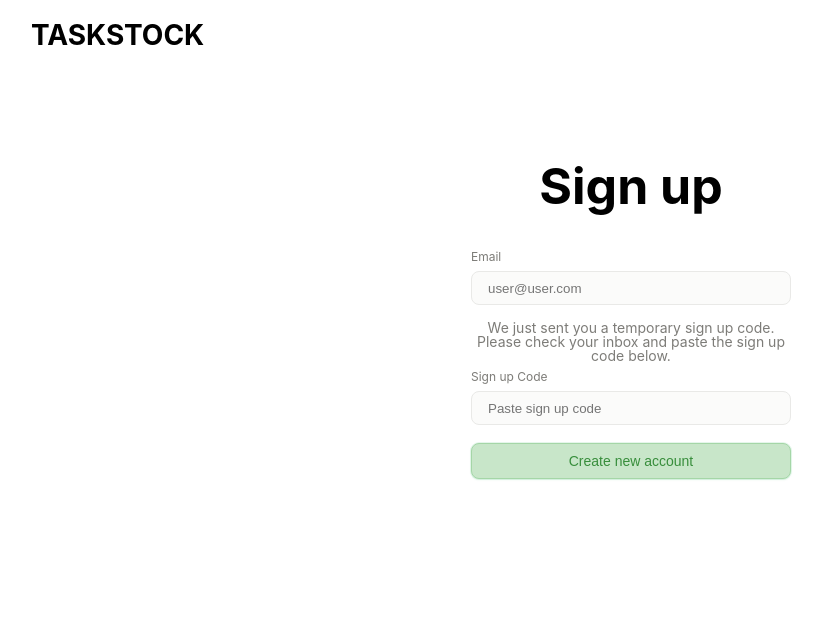
After one commit to TaskStock/TaskStock, a Django app: page /signup/step1/ in a window 1280 px wide. The commit adds this page. Shown: the top 639 px of the page, without its empty margins (9-832 px from the left). Run offline with Django 4.2, Linux system fonts and the light colour scheme; some libraries are stand-ins or nearby versions; some web fonts are replaced.

Commit message:
#22 feat: login template

```diff
--- a/server/apps/account/urls.py
+++ b/server/apps/account/urls.py
@@ -2,5 +2,7 @@ from django.urls import path
 from .views import *
 
 urlpatterns = [
-    path('', login),
+    path('login/', login),
+    path('signup/step1/', signup1),
+    path('signup/step2/', signup2),
 ]
--- a/server/apps/account/views.py
+++ b/server/apps/account/views.py
@@ -3,3 +3,10 @@ from django.shortcuts import render
 def login(request):
 
     return render(request, 'account/login.html')
+
+def signup1(request):
+    return render(request, 'account/signup1.html')
+
+
+def signup2(request):
+    return render(request, 'account/signup2.html')
--- a/server/config/urls.py
+++ b/server/config/urls.py
@@ -5,7 +5,7 @@ from django.conf.urls.static import static
 
 urlpatterns = [
     path('admin/', admin.site.urls),
-    path('login/',include('server.apps.account.urls')),
+    path('',include('server.apps.account.urls')),
     path('main/', include('server.apps.main.urls')),
 ]
 
--- a/server/static/css/login.css
+++ b/server/static/css/login.css
@@ -22,6 +22,7 @@
     /* grey */
     --grey_bg: #FBFBFA;
     --grey_border: rgba(233, 233, 231);
+    --grey_400: rgba(55, 53, 47, 0.65);
 
     /* font */
     --hero: 50px;
@@ -71,14 +72,26 @@ header h1{
     font-weight: bold;
 }
 main{
-    height: calc(100vh);
+    height: calc(80vh);
     gap: var(--gutter);
     flex-direction: column;
+    width: 320px;
+    margin: auto;
 }
 .login__header{
     font-size: var(--hero);
     font-weight: 700;
     margin-bottom: 24px;
+}
+.login__header--signup{
+    font-size: var(--hero);
+    font-weight: 700;
+}
+.login__header--signup + span{
+    font-size: var(--heading3);
+    width: 400px;
+    text-align: center;
+    margin-bottom: 20px;
 }
 .login__google{
     width: 320px;
@@ -101,3 +114,48 @@ main{
     text-decoration: underline;
     cursor: pointer;
 }
+.auth-email,
+.signup-code,
+.signup2{
+    display: flex;
+    flex-direction: column;
+    /* align-items: center; */
+    gap: 8px;
+}
+.auth-email label,
+.signup-code label,
+.signup2 label{
+    font-size: var(--caption);
+    color: var(--grey_400);
+
+}
+.auth-email input,
+.signup-code input,
+.signup2 input{
+    width: 320px;
+    height: 34px;
+    border-radius: var(--border-r);
+    border: 1px solid var(--grey_border);
+    background-color: var(--grey_bg);
+    padding: 0 var(--gutter);
+
+}
+.signup-code span{
+    color: var(--grey_400);
+    font-size: var(--body2);
+    text-align: center;
+}
+.signup1-btn,
+.signup2-btn{
+    width: 320px;
+    height: 36px;
+    white-space: nowrap;
+    border-radius: var(--border-r);
+    border: 1px solid var(--green_200);
+    color: var(--green_700);
+    background-color: var(--green_100);
+    margin-top: 10px;
+    font-size: var(--body2);
+    box-shadow: rgba(17, 171, 73, 0.1) 0px 1px 2px,
+    rgba(17, 171, 73, 0.1) 0px 0px 0px 1px
+}
--- /dev/null
+++ b/server/templates/account/base_login.html
@@ -0,0 +1,32 @@
+{% load static %}
+<!DOCTYPE html>
+<html lang="en">
+<head>
+    <meta charset="UTF-8">
+    <meta http-equiv="X-UA-Compatible" content="IE=edge">
+    <meta name="viewport" content="width=device-width, initial-scale=1.0">
+    <!-- font : pretendard -->
+    <link rel="stylesheet" as="style" crossorigin href="https://cdn.jsdelivr.net/gh/orioncactus/pretendard@v1.3.8/dist/web/static/pretendard.css" />
+    <!-- icon : css.gg -->
+    <link href="https://css.gg/css" rel="stylesheet" />
+    <link href="https://unpkg.com/css.gg/icons/icons.css" rel="stylesheet" />
+    <link href="https://cdn.jsdelivr.net/npm/css.gg/icons/icons.css" rel="stylesheet"/>
+    <!-- css -->
+    <link rel="stylesheet" href="{% static 'css/reset.css' %}">
+    <link rel="stylesheet" href="{% static 'css/login.css' %}">
+    <title>Document</title>
+</head>
+<body>
+    <header>
+        <h1>TASKSTOCK</h1>
+    </header>
+    <main class="Flex_cc">
+
+    {% block content %}
+    {% endblock %}
+
+
+
+    </main>
+</body>
+</html>
--- /dev/null
+++ b/server/templates/account/signup1.html
@@ -0,0 +1,17 @@
+{% extends './base_login.html' %} {% load static %} {% block content %}
+
+<div class="login__header">Sign up</div>
+<form action="" class="auth-email">
+    <label for="email">Email</label>
+    <input type="text" placeholder="user@user.com" id="email" name="email">
+</form>
+<form action="/signup/step2/" class="signup-code">
+    <span>
+        We just sent you a temporary sign up code. Please check your inbox and paste the sign up code below.
+    </span>
+    <label for="signup-code">Sign up Code</label>
+    <input type="text" placeholder="Paste sign up code" id="signup-code" name="signup-code">
+    <button type="submit" class="signup1-btn">Create new account</button>
+</form>
+
+{% endblock %}
```
Also changed, not shown: server/templates/account/login.html (+6 -32 lines), server/templates/account/signup2.html (added, +14 -0 lines), server/apps/account/migrations/0001_initial.py (added).
